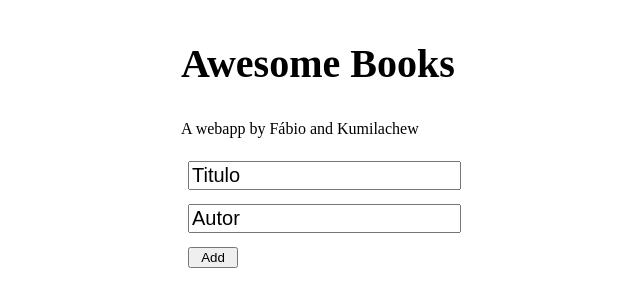
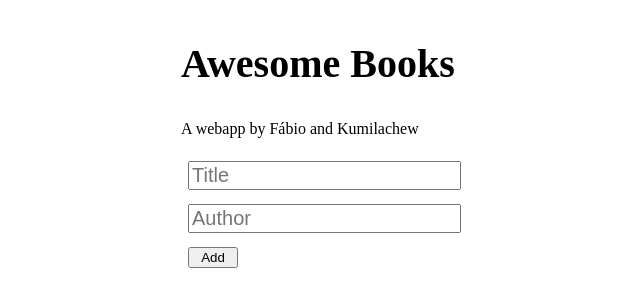
Before and after one commit to limavfabio/fabio-kumilachew-awesome-books, a website: page index.html in a window 1280 px wide. Shown: the full height of the page, 77-717 px from the left. Drawn offline with Linux system fonts and the light colour scheme.

Commit message:
fix inputs

```diff
--- a/index.html
+++ b/index.html
@@ -20,7 +20,6 @@
             id="title-input"
             class="input-class"
             placeholder="Title"
-            value="Titulo"
           />
           <br />
           <input
@@ -28,7 +27,6 @@
             id="author-input"
             class="input-class"
             placeholder="Author"
-            value="Autor"
           />
           <br />
           <button id="add-btn" class="add-btn">Add</button>
```
